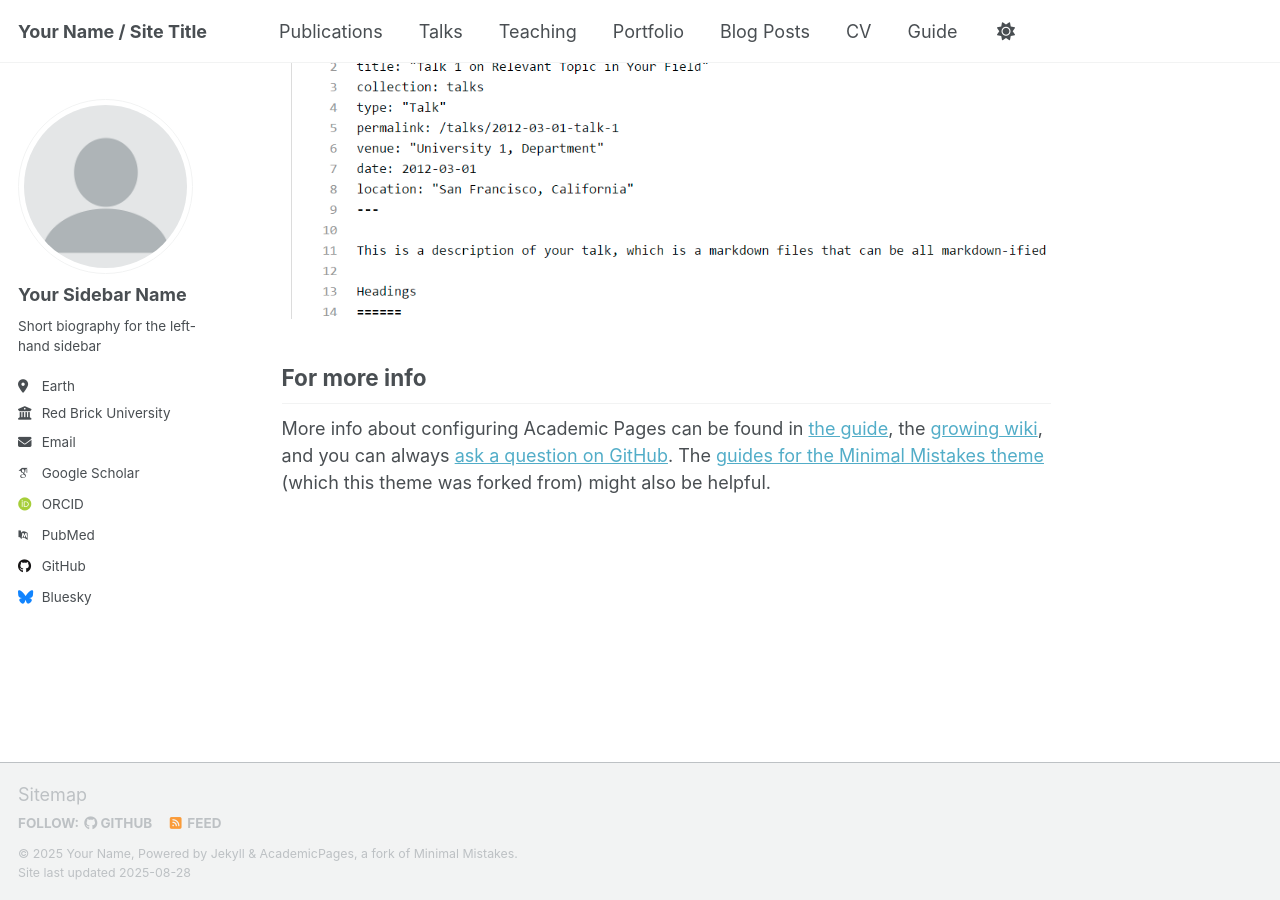
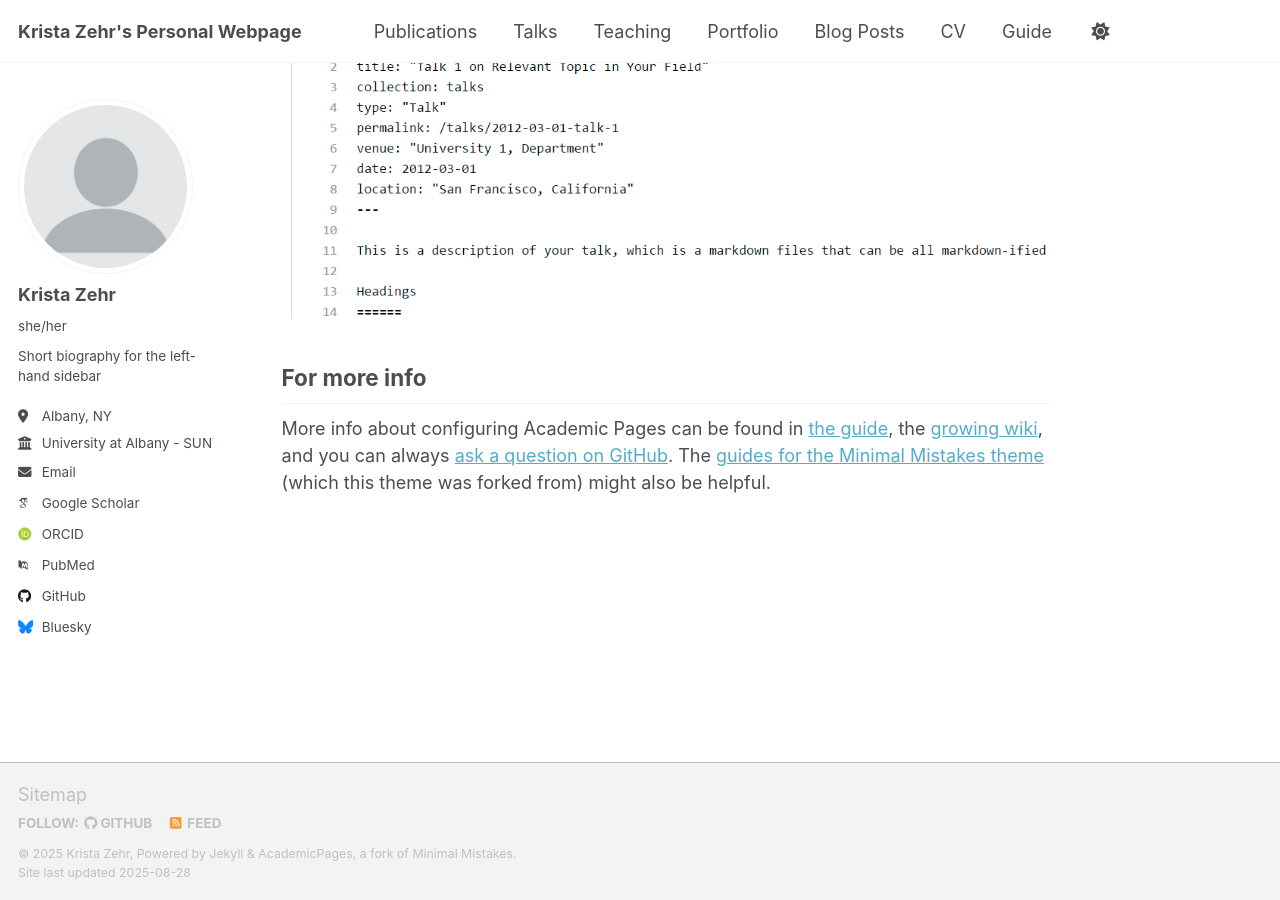
Before and after one commit to krista-zehr/krista-zehr.github.io, a Jekyll site: the page built from _pages/about.md, in a window 1280 px wide and 900 px high, scrolled down 2880 px. Built offline with Jekyll 4.4.1, drawn with Linux system fonts in a browser that asks for light colours; some web fonts are replaced; a script that is not in the unit is left out.

Commit message:
Changed basic config info in _config.yml
Changed basic config info from the template defaults, including updating the url, name, and basic personal information

```diff
--- a/_config.yml
+++ b/_config.yml
@@ -9,13 +9,13 @@
 # Basic Site Settings
 locale                   : "en-US"
 site_theme               : "default" # Currently available options are "default", "air"
-title                    : "Your Name / Site Title"
+title                    : "Krista Zehr's Personal Webpage"
 title_separator          : "-"
-name                     : &name "Your Name"
-description              : &description "personal description"
-url                      : https://academicpages.github.io # the base hostname & protocol for your site e.g. "https://[your GitHub username].github.io" or if you already have some other page hosted on Github then use "https://[your GitHub username].github.io/[Your Repo Name]"
+name                     : &name "Krista Zehr"
+description              : &description "PhD Candidate and Lecturer of Mathematics at the University at Albany"
+url                      : https://krista-zehr.github.io
 baseurl                  : "" # the subpath of your site, e.g. "/blog"
-repository               : "academicpages/academicpages.github.io"
+repository               : "krista-zehr/krista-zehr.github.io"
 
 # Site Author - The following control what appear as part of the author content on the side bar.
 #               If a field is blank the icon and link will not appear, otherwise it will be shown.
@@ -23,11 +23,11 @@ repository               : "academicpages/academicpages.github.io"
 author:
   # Biographic information
   avatar           : "profile.png"
-  name             : "Your Sidebar Name"
-  pronouns         : # example: "she/her"
+  name             : "Krista Zehr"
+  pronouns         : "she/her"
   bio              : "Short biography for the left-hand sidebar"
-  location         : "Earth"
-  employer         : "Red Brick University"
+  location         : "Albany, NY"
+  employer         : "University at Albany - SUNY"
   uri              : # URL
   email            : "none@example.org"
 
```
